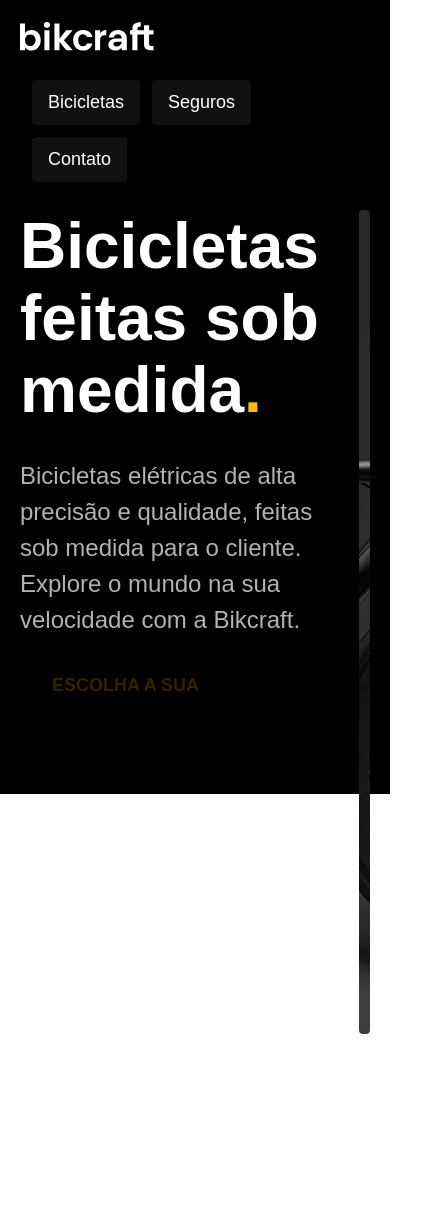
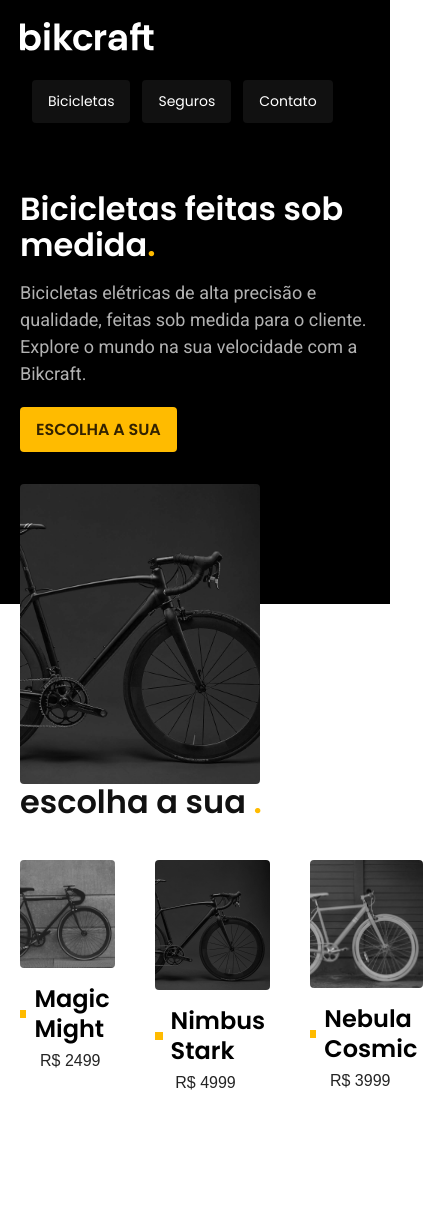
Before and after one commit to reginacupa/bikcraft, a plain HTML site: page index.html in a window 390 px wide. Shown: the top 1215 px of the page, 423 px wide, since content can reach past the window. Drawn offline with Linux system fonts and the light colour scheme.

Commit message:
confecção da página e atualizações

```diff
--- /dev/null
+++ b/css/bicicletas/bicicletas-lista.css
@@ -0,0 +1,50 @@
+.bicicletas-lista {
+    padding-top: 120px;
+    padding-bottom: 120px;
+}
+
+.bicicletas-lista h2 {
+    margin-bottom: 40px;
+    box-sizing: border-box;
+    max-width: 1200px;
+    padding-left: 20px;
+    padding-right: 20px;
+    margin-left: auto;
+    margin-right: auto;
+}
+
+.bicicletas-lista ul {
+    display: flex;
+    gap: 40px;
+    padding: 0px 20px;
+    max-width: 1400px;
+    margin-left: auto;
+    margin-right: auto;
+}
+
+.bicicletas-lista a {
+    display: block;
+}
+
+.bicicletas-lista img {
+    margin-bottom: 16px;
+}
+
+.bicicletas-lista h3 {
+    margin-bottom: 8px;
+    display: flex;
+    align-items: center;
+}
+
+.bicicletas-lista h3::before {
+    content: "";
+    display: inline-block;
+    height: 8px;
+    width: 12px;
+    margin-right: 8px;
+    background-color: var(--cor-p1);
+}
+
+.bicicletas-lista li span {
+    padding-left: 20px;
+}
--- /dev/null
+++ b/css/global/global.css
@@ -0,0 +1,31 @@
+body {
+    margin: 0px;
+    font-family: Arial, Helvetica, sans-serif;
+    color: #ffffff;
+    padding-bottom: 600px;
+}
+
+h1,
+h2,
+h3,
+h4,
+ul,
+p {
+    margin: 0px;
+}
+
+ul {
+    padding: 0px;
+    list-style: none;
+}
+
+a {
+    text-decoration: none;
+    color: inherit;
+}
+
+img {
+    max-width: 100%;
+    display: block;
+    border-radius: 4px;
+}
--- /dev/null
+++ b/css/global/header.css
@@ -0,0 +1,71 @@
+.header-bg {
+    background: var(--cor-11);
+}
+
+.header {
+    display: flex;
+    flex-wrap: wrap;
+    gap: 20px;
+    justify-content: space-between;
+    align-items: center;
+    box-sizing: border-box;
+    padding: 20px;
+    max-width: 1200px;
+    margin-left: auto;
+    margin-right: auto;
+}
+
+.header-menu {
+    display: flex;
+    flex-wrap: wrap;
+    gap: 40px;
+}
+
+.header-menu a {
+    display: inline-block;
+    padding: 16px 0px;
+    position: relative;
+}
+
+.header-menu a::after {
+    content: "";
+    display: block;
+    height: 2px;
+    width: 0%;
+    background: var(--cor-w);
+    margin-top: 4px;
+    transition: .3s;
+    position: absolute;
+}
+
+.header-menu a:hover:after {
+    width: 100%;
+}
+
+@media (max-width: 800px){
+    .header-menu {
+        gap: 20px;
+    }
+
+    .header-menu a {
+        background: var(--cor-10);
+        padding: 12px 16px;
+        border-radius: 4px;
+    }
+
+    .header-menu a:hover {
+        background: var(--cor-p5);
+    }
+
+    .header-menu a::after {
+        display: none;
+    }
+}
+
+@media (max-width:600px) {
+    .header-menu {
+        gap: 12px;
+        padding: 8px 12px;
+        font-size: 14px;
+    }
+}
--- /dev/null
+++ b/css/home/introducao.css
@@ -0,0 +1,66 @@
+.introducao-bg {
+    background: var(--cor-11);
+    box-shadow: inset 0 -120px #ffffff;
+}
+
+.introducao {
+    display: grid;
+    grid-template-columns: 1fr 1fr;
+    gap: 0px 40px;
+    box-sizing: border-box;
+    max-width: 1200px;
+    padding-left: 20px;
+    padding-right: 20px;
+    margin-left: auto;
+    margin-right: auto;
+}
+
+
+.introducao-conteudo {
+    align-self: end;
+    padding-bottom: 200px;
+}
+
+.introducao-img {
+    margin-bottom: -120px;
+}
+
+.introducao img {
+    height: 100%;
+    border-radius: 4px;
+    object-fit: cover;
+}
+
+.introducao h1 {
+    margin-bottom: 32px;
+}
+
+.introducao p {
+    margin-bottom: 20px;
+    color: #b2b2b2;
+
+}
+
+@media (max-width: 800px){
+    .introducao-bg {
+        background: var(--cor-11);
+        padding-top: 40px;
+        box-shadow: inset 0 -60px #ffffff;
+    }
+
+    .introducao {
+        grid-template-columns: 1fr;
+        gap: 32px;
+    }
+    .introducao-conteudo {
+        padding-bottom: 0px;
+    }
+    .introducao h1 {
+        margin-bottom: 16px;
+    }
+    .introducao-img {
+        height: 300px;
+        width: 100%;
+    }
+
+}
--- a/css/style.css
+++ b/css/style.css
@@ -1,175 +1,18 @@
-body {
-    margin: 0px;
-    font-family: Arial, Helvetica, sans-serif;
-    padding-bottom: 600px;
-}
+@import "./global/global.css";
+@import "./utilidades/tipografia.css";
 
-h1, ul, p {
-    margin: 0px;
-}
-
-ul {
-    padding: 0px;
-    list-style: none;
-}
-
-a {
-    text-decoration: none;
-    color: inherit;
-}
-
-img {
-    max-width: 100%;
-    display: block;
-}
-
-.header-bg {
-    background: #000000;
-}
-
-.header {
-    display: flex;
-    flex-wrap: wrap;
-    gap: 20px;
-    justify-content: space-between;
-    align-items: center;
-    box-sizing: border-box;
-    padding: 20px;
-    max-width: 1200px;
-    margin-left: auto;
-    margin-right: auto;
-}
-
-.header-menu {
-    display: flex;
-    flex-wrap: wrap;
-    gap: 40px;
-}
-
-.header-menu a {
-    color: #ffffff;
-    display: inline-block;
-    padding: 16px 0px;
-    font-size: 18px;
-    position: relative;
-}
-
-.header-menu a::after {
-    content: "";
-    display: block;
-    height: 2px;
-    width: 0%;
-    background: #ffffff;
-    margin-top: 4px;
-    transition: .3s;
-    position: absolute;
-}
-
-.header-menu a:hover:after {
-    width: 100%;
-}
-
-.introducao-bg {
-    background: #000000;
-    color:#ffffff;
-    box-shadow: inset 0 -120px #ffffff;
-}
-
-.introducao {
-    display: grid;
-    grid-template-columns: 1fr 1fr;
-    gap: 0px 40px;
-    box-sizing: border-box;
-    max-width: 1200px;
-    padding-left: 20px;
-    padding-right: 20px;
-    margin-left: auto;
-    margin-right: auto;
-}
+@import "./global/header.css";
 
 
-.introducao-conteudo {
-    align-self: end;
-    padding-bottom: 200px;
-}
+/*utilidades*/
 
-.introducao-img {
-    margin-bottom: -120px;
-}
+/*button*/
+@import "./utilidades/componentes.css";
 
-.introducao img {
-    height: 100%;
-    border-radius: 4px;
-    object-fit: cover;
-}
+@import "./utilidades/cores.css";
 
-.introducao h1 {
-    margin-bottom: 32px;
-    font-size: 64px;
-    line-height: 1.125;
-}
+/*home*/
+@import "./home/introducao.css";
 
-.introducao h1 span {
-    color:#ffbb00;
-}
-
-.introducao p {
-    margin-bottom: 20px;
-    font-size: 24px;
-    line-height: 1.5;
-    color: #b2b2b2;
-}
-
-.introducao a {
-    display: inline-block;
-    padding: 16px 32px;
-    background: linear-gradient(#ffbf00  #f2a50c);
-    border-radius: 4px;
-    box-shadow: 0 1px 2px rgba(0, 0, 0, .1);
-    text-transform: uppercase;
-    color: #332200;
-    font-size: 18px;
-    line-height: 1.33;
-    font-weight: 600;
-}
-
- .introducao a:hover {
-    background: linear-gradient(#ffb60d  #e59317);
-
-}
-
-
-
-
-
-
-
-
-
-@media (max-width: 800px){
-    .header-menu {
-        gap: 20px;
-    }
-
-    .header-menu a {
-        background: #111111;
-        padding: 12px 16px;
-        border-radius: 4px;
-    }
-
-    .header-menu a:hover {
-        background-color: #2e2e2e;
-    }
-
-    .header-menu a::after {
-        display: none;
-    }
-}
-
-@media (max-width:600px) {
-    .header-menu {
-        gap: 12px;
-        padding: 8px 12px;
-        font-size: 14px;
-    }
-}
+/*bicicletas*/
+@import "./bicicletas/bicicletas-lista.css";
--- /dev/null
+++ b/css/utilidades/componentes.css
@@ -0,0 +1,21 @@
+.button {
+    display: inline-block;
+    padding: 16px 32px;
+    background: var(--cor-p1);
+    border-radius: 4px;
+    box-shadow: 0 1px 2px rgba(0, 0, 0, .1);
+    text-transform: uppercase;
+    color: var(--cor-p5);
+    font: 600 1.125rem/1.35 "Poppins", sans-serif;
+}
+
+.button:hover {
+    background: var(--cor-p2);
+}
+
+@media (max-width: 600px) {
+    .button  {
+        padding: 12px 16px;
+        font-size: 1rem;
+    }
+}
--- /dev/null
+++ b/css/utilidades/cores.css
@@ -0,0 +1,77 @@
+:root {
+    --cor-w: #ffffff;
+    --cor-0: #EDEDED;
+    --cor-1: #B9B9B9;
+    --cor-2: #BFBFBF;
+    --cor-3: #A6A6A6;
+    --cor-4: #808080;
+    --cor-5: #616161;
+    --cor-6: #4D4D4D;
+    --cor-7: #383838;
+    --cor-8: #242424;
+    --cor-9: #1A1A1A;
+    --cor-10: #111111;
+    --cor-11: #000000;
+    --cor-p1:#FFBB00;
+    --cor-p2:#E5A40B;
+    --cor-p3:#A66F00;
+    --cor-p4:#664400;
+    --cor-p5:#332200;
+}
+
+.cor-w {
+    color: var(--cor-w);
+}
+
+.cor-0 {
+    color: var(--cor-0);
+}
+
+.cor-1 {
+    color: var(--cor-1);
+}
+.cor-2 {
+    color: var(--cor-2);
+}
+.cor-3 {
+    color: var(--cor-3);
+}
+.cor-4 {
+    color: var(--cor-4);
+}
+.cor-5 {
+    color: var(--cor-5);
+}
+.cor-6 {
+    color: var(--cor-6);
+}
+.cor-7 {
+    color: var(--cor-7);
+}
+.cor-8 {
+    color: var(--cor-8);
+}
+.cor-9 {
+    color: var(--cor-9);
+}
+.cor-10 {
+    color: var(--cor-10);
+}
+.cor-11 {
+    color: var(--cor-11);
+}
+.cor-p1 {
+    color: var(--cor-p1);
+}
+.cor-p2 {
+    color: var(--cor-p2);
+}
+.cor-p3 {
+    color: var(--cor-p3);
+}
+.cor-p4 {
+    color: var(--cor-p4);
+}
+.cor-p5 {
+    color: var(--cor-p5);
+}
--- /dev/null
+++ b/css/utilidades/tipografia.css
@@ -0,0 +1,71 @@
+.font-1-xs {
+    font: 600 .75rem/1.35 "Poppins",  sans-serif;
+}
+
+.font-2-xs {
+    font: 400 .88rem/1.25 "Roboto", sans-serif ;
+}
+
+.font-2-s {
+    font: 400 1rem/1.5 "Roboto", sans-serif ;
+}
+
+.font-1-s {
+    font: 400 1rem/1.5 "Poppins",  sans-serif;
+}
+
+
+.font-1-m-b {
+    font: 600 1.12rem/1.35 "Poppins", sans-serif ;
+}
+
+.font-1-m {
+    font: 400 1.12rem/1.35 "Poppins", sans-serif ;
+}
+.font-2-l,
+.font-2-l-b {
+    font: 400 1.5rem/1.5 "Roboto", sans-serif;
+}
+
+.font-2-l-b {
+    font-weight: 500;
+    letter-spacing: 0.015em;
+    text-transform: uppercase;
+}
+
+.font-1-l {
+    font: 400 1.5rem/1.5 "Poppins", sans-serif ;
+}
+
+.font-1-xl {
+    font: 600 2rem/1.25 "Poppins", sans-serif ;
+}
+
+.font-2-xl {
+    font: 500 2rem/1.25 "Roboto", sans-serif ;
+}
+
+.font-1-xxl {
+    font: 600 4rem/1.125 "Poppins" , sans-serif;
+}
+
+@media (max-width: 1200px){
+    .font-1-xxl {
+        font-size: 3rem;
+    }
+    .font-2-l,
+    .font-2-l-b {
+        font-size: 1.125rem;
+    }
+}
+
+@media (max-width: 800px){
+    .font-1-xxl {
+        font-size: 2rem;
+    }
+
+    .font-1-xl,
+    .font-2-xl {
+        font-size: 1.5rem;
+    }
+}
--- a/index.html
+++ b/index.html
@@ -6,6 +6,12 @@
     <title>Bikcraft - Bicicletas Eletricas</title>
     <meta name="description" content=" Bicicletas eleétricas de alta precisão e qualidade, feitas sob medida para o cliente. Explore o mundo na sua velocidade com a Bikcraft.">
     <link rel="stylesheet" href="./css/style.css">
+    <link rel="preconnect" href="https://fonts.googleapis.com">
+    <link rel="preconnect" href="https://fonts.gstatic.com" crossorigin>
+    <link href="https://fonts.googleapis.com/css2?family=Poppins:ital,wght@0,400;0,600;&family=Roboto:ital,wght@0,400;0,500&display=swap" rel="stylesheet">
+    <link rel="preconnect" href="https://fonts.googleapis.com">
+    <link rel="preconnect" href="https://fonts.gstatic.com" crossorigin>
+    <link href="https://fonts.googleapis.com/css2?family=Nunito:ital,wght@0,200..1000;1,200..1000&display=swap" rel="stylesheet">
 
 </head>
 <body>
@@ -13,10 +19,10 @@
         <div class="header">
             <a href="./"><img src="./img/bikcraft.svg" alt="bikcraft"></a>
                 <nav aria-label="primaria">
-                    <ul class="header-menu">
+                    <ul class="header-menu font-1-m cor-w">
                         <li><a href="./bicicletas.html">Bicicletas</a></li>
                         <li><a href="./seguros.html">Seguros</a></li>
-                        <li><a href="./contato.html">Contato</a></li>
+                        <li><a href="./contato.html">Contato </a></li>
                     </ul>
                 </nav>
         </div>
@@ -25,20 +31,43 @@
     <main class="introducao-bg">
         <div class="introducao">
             <div class="introducao-conteudo">
-                <h1>Bicicletas feitas sob medida<span>.</span></h1>
-                <p>Bicicletas elétricas de alta precisão e qualidade,  feitas sob medida para o cliente. Explore o mundo na sua velocidade com a Bikcraft.</p>
-                <a href="./bicicletas.html">Escolha a sua</a>
+                <h1 class="font-1-xxl  cor-w">Bicicletas feitas sob medida<span class="cor-p1">.</span></h1>
+                <p class="font-2-l">Bicicletas elétricas de alta precisão e qualidade,  feitas sob medida para o cliente. Explore o mundo na sua velocidade com a Bikcraft.</p>
+                <a class="button"  href="./">Escolha a sua</a>
             </div>
             <div class="introducao-img">
                 <img src="./img/fotos/introducao.jpg" alt="Bicicleta elétrica
                 preta">
             </div>
         </div>
-
     </main>
 
-
-
+    <article class="bicicletas-lista">
+        <h2 class="font-1-xxl cor-10">escolha a sua <span class="cor-p1">.</span></h2>
+            <ul>
+                <li>
+                    <a href="./bicicletas/magic.html">
+                    <img src="./img/bicicletas/magic-home.jpg" alt="bicicleta preta">
+                    <h3 class="font-1-xl cor-11">Magic Might</h3>
+                    <span class="font-2-m cor-8">R$ 2499</span>
+                    </a>
+                </li>
+                <li>
+                    <a href="./bicicletas/nimbus.html">
+                    <img src="./img/bicicletas/nimbus-home.jpg" alt="bicicleta preta">
+                    <h3 class="font-1-xl cor-11">Nimbus Stark</h3>
+                    <span class="font-2-m cor-8">R$ 4999</span>
+                    </a>
+                </li>
+                <li>
+                    <a href="./bicicletas/nebula.html">
+                    <img src="./img/bicicletas/nebula-home.jpg" alt="bicicleta preta">
+                    <h3 class="font-1-xl cor-11">Nebula Cosmic</h3>
+                    <span class="font-2-m cor-8">R$ 3999</span>
+                    </a>
+                </li>
+            </ul>
+    </article>
 
 </body>
 </html>
```
